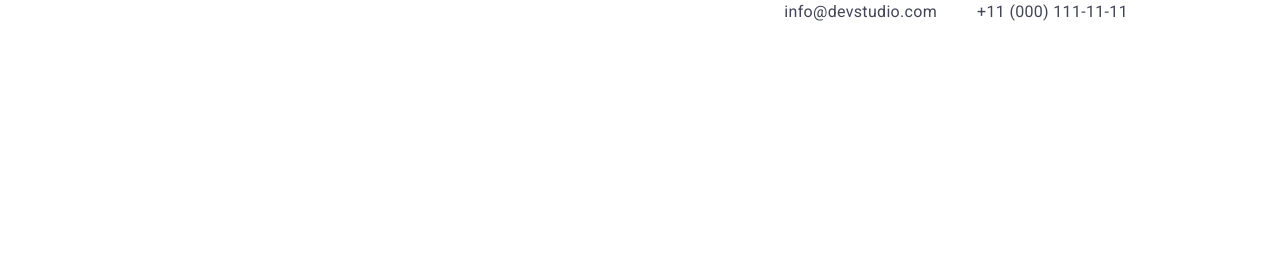
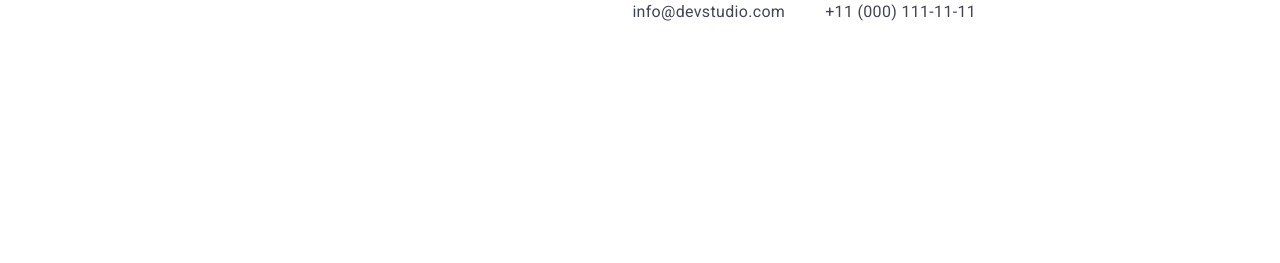
Before and after one commit to ACF136AAV/goit-markup-hw-03, a plain HTML site: page index.html in a window 1280 px wide. Shown: the top 263 px of the page. Drawn offline with nearby package versions, Linux system fonts and the light colour scheme.

Commit message:
Update style.css

```diff
--- a/css/style.css
+++ b/css/style.css
@@ -168,7 +168,6 @@ a{
     margin-left: 0;
     margin-right: 0;
     display: flex;
-    width: 1158px;
     margin: 0 auto;
     padding: 0 15px;
 }
```
